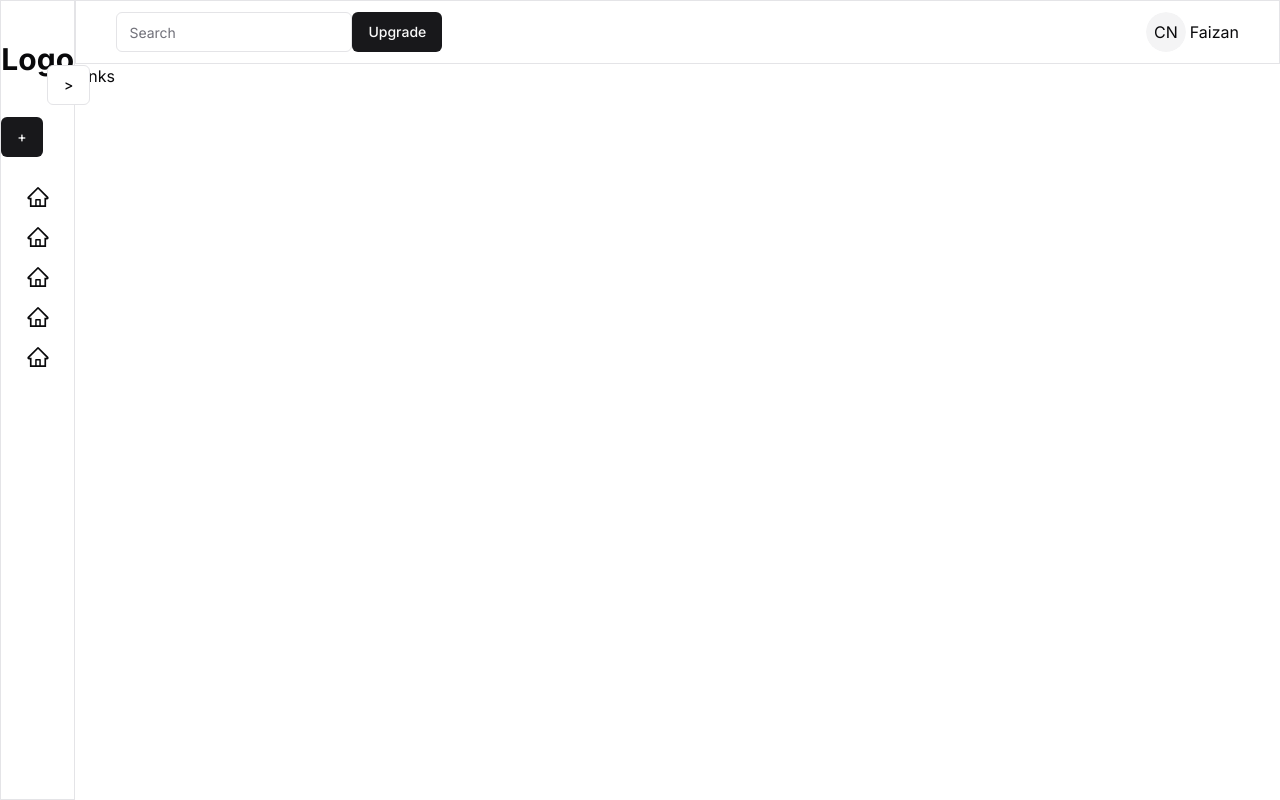
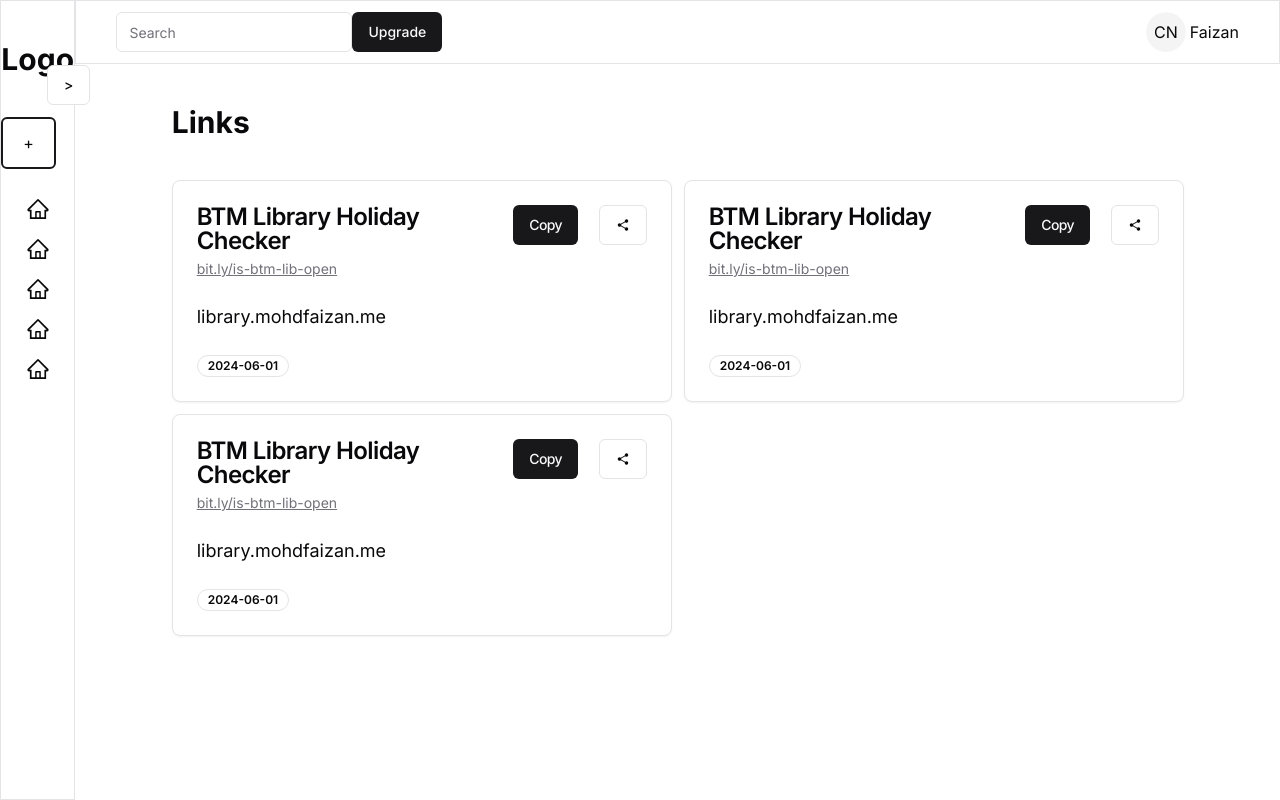
Before and after one commit to mohdfaizan5/url-shortner-nextjs, a Next.js app: page /links in a window 1280 px wide. Built offline with nearby package versions, Linux system fonts and the light colour scheme.

Commit message:
/link page styling created

```diff
--- a/src/app/(main)/layout.tsx
+++ b/src/app/(main)/layout.tsx
@@ -19,7 +19,7 @@
   return (
     <div className="flex justify-between md:w-screen">
       <SideBar />
-      <div className="w-full ">
+      <div className="w-full flex flex-col items-center">
         <header className="border px-10 flex justify-between items-center border-b h-16 w-full">
           <div className="flex items-center">
             <Input placeholder="Search" />
--- a/src/app/(main)/links/create/page.tsx
+++ b/src/app/(main)/links/create/page.tsx
@@ -6,15 +6,15 @@
 
 const page = () => {
   return (
-    <div className="p-10 flex flex-col mx-auto gap-2 items-start">
+    <div className="p-10 flex flex-col  mx-auto gap-4 items-start">
       <h1>Create new</h1>
       <div>
         <p>Destination</p>
-        <Input placeholder="https://example.com/my-long-url" />
+        <Input className="w-96" placeholder="https://example.com/my-long-url" />
       </div>
       <h2>Ways to short</h2>
       <div className="flex items-end w-96">
-        <Input disabled placeholder="bit.ly/" />
+        <Input disabled value="bit.ly/" />
         <div>
           <span className="text-sm"> Custom back half (optional)</span>
           <Input className="w-56" />
@@ -25,7 +25,7 @@
         <Label htmlFor="qr-code">QR Code</Label>
       </div>
 
-      <Button>Generate</Button>
+      <Button className="w-96">Generate</Button>
     </div>
   );
 };
--- a/src/app/(main)/links/page.tsx
+++ b/src/app/(main)/links/page.tsx
@@ -1,9 +1,70 @@
-import React from 'react'
+import React from "react";
+import {
+  Card,
+  CardContent,
+  CardDescription,
+  CardFooter,
+  CardHeader,
+  CardTitle,
+} from "@/components/ui/card";
+import { Button } from "@/components/ui/button";
+import { IoShareSocial } from "react-icons/io5";
+import { Badge } from "@/components/ui/badge"
 
 const page = () => {
   return (
-    <div>Links</div>
-  )
-}
+    <div className="p-10">
+      <h1 className="mb-10">Links</h1>
+      <section className="md:grid grid-cols-2 gap-3">
+        <EachLink
+          title={"BTM Library Holiday Checker"}
+          shortURL={"bit.ly/is-btm-lib-open"}
+          sourceURL={"library.mohdfaizan.me"}
+          createDate={"2024-06-01"}
+        />
+        <EachLink
+          title={"BTM Library Holiday Checker"}
+          shortURL={"bit.ly/is-btm-lib-open"}
+          sourceURL={"library.mohdfaizan.me"}
+          createDate={"2024-06-01"}
+        />
+        <EachLink
+          title={"BTM Library Holiday Checker"}
+          shortURL={"bit.ly/is-btm-lib-open"}
+          sourceURL={"library.mohdfaizan.me"}
+          createDate={"2024-06-01"}
+        />
+      </section>
+    </div>
+  );
+};
 
-export default page
+const EachLink = ({ title, shortURL, sourceURL, createDate }: any) => {
+  return (
+    <Card className="md:w-[500px]">
+      <CardHeader>
+        <CardTitle className="flex justify-between">
+          <span className="w-8/12">{title}</span>
+          <>
+            <Button>Copy</Button>
+            <Button variant={"outline"} className="ml-1">
+              <IoShareSocial />
+            </Button>
+          </>
+        </CardTitle>
+        <CardDescription>
+          <a className="underline" href={shortURL}>{shortURL}</a>
+        </CardDescription>
+      </CardHeader>
+      <CardContent>
+        <p>{sourceURL}</p>
+      </CardContent>
+      <CardFooter>
+        {/* <p className="">{createDate}</p> */}
+        <Badge variant="outline">{createDate}</Badge>
+      </CardFooter>
+    </Card>
+  );
+};
+
+export default page;
--- /dev/null
+++ b/src/app/(main)/qr-code/create/page.tsx
@@ -0,0 +1,38 @@
+import { Button } from "@/components/ui/button";
+import { Input } from "@/components/ui/input";
+import React from "react";
+import { Switch } from "@/components/ui/switch";
+import { Label } from "@/components/ui/label";
+import Image from "next/image";
+
+const page = () => {
+  return (
+    <div className="flex items-center">
+      <div className="p-10 flex flex-col  mx-auto gap-4 items-start">
+        <h1>Create new QR code</h1>
+        <div>
+          <p>Destination Url</p>
+          <Input
+            className="w-96"
+            placeholder="https://example.com/my-long-url"
+          />
+        </div>
+        <h2>Ways to short</h2>
+        <div className="flex items-end w-96">
+          <Input disabled value="bit.ly/" />
+          <div>
+            <span className="text-sm"> Custom back half (optional)</span>
+            <Input className="w-56" />
+          </div>
+        </div>
+
+        <Button className="w-96">Generate</Button>
+      </div>
+      <section>
+        <Image width={180} height={180} alt="" src={"/qr-example.svg"}/>
+      </section>
+    </div>
+  );
+};
+
+export default page;
--- a/src/components/SideBar.tsx
+++ b/src/components/SideBar.tsx
@@ -10,13 +10,14 @@
   DropdownMenuSeparator,
   DropdownMenuTrigger,
 } from "@/components/ui/dropdown-menu";
+import Link from "next/link";
 
 const routes = [
-  { title: "Home" },
-  { title: "Links" },
-  { title: "QR code" },
-  { title: "Analytics" },
-  { title: "Settings" },
+  { title: "Home", route: "/home" },
+  { title: "Links", route: "/links" },
+  { title: "QR code", route: "/qr-code" },
+  { title: "Analytics", route: "/analytics" },
+  { title: "Settings", route: "/settings" },
 ];
 
 const SideBar = () => {
@@ -37,22 +38,28 @@
       <div>
         <h2 className="text-3xl font-bold mb-10">Logo</h2>
         <DropdownMenu>
-          <DropdownMenuTrigger>
-            <Button className="mb-5">{isNavOpen ? "Create New" : "+"}</Button>
+          <DropdownMenuTrigger className="mb-5  rounded-md border-2 px-5 border-primary py-3">
+            {isNavOpen ? "Create New" : "+"}
           </DropdownMenuTrigger>
           <DropdownMenuContent
             className={`p-3 ${isNavOpen ? " ml-64" : " ml-20 "}`}
           >
             {/* <DropdownMenuLabel>My Account</DropdownMenuLabel> */}
             {/* <DropdownMenuSeparator /> */}
-            <DropdownMenuItem>Link</DropdownMenuItem>
-            <DropdownMenuItem>QR code</DropdownMenuItem>
+            <DropdownMenuItem>
+              <Link href={"/links/create"}>Link</Link>
+            </DropdownMenuItem>
+            <DropdownMenuItem>
+              <Link href={"/qr-code/create"}>QR code</Link>
+            </DropdownMenuItem>
           </DropdownMenuContent>
         </DropdownMenu>
       </div>
       <nav className="flex flex-col">
         {routes.map((route) => (
-          <EachRouteDiv isOpen={isNavOpen}>{route.title}</EachRouteDiv>
+          <EachRouteDiv isOpen={isNavOpen} route={route.route}>
+            {route.title}
+          </EachRouteDiv>
         ))}
       </nav>
     </aside>
@@ -61,11 +68,13 @@
 
 export default SideBar;
 
-export const EachRouteDiv = ({ children, isOpen }: any) => {
+export const EachRouteDiv = ({ children, isOpen, route }: any) => {
   return (
-    <div className="text-lg gap-2 flex items-center font-medium hover:bg-blue-200 px-2 py-2 rounded-md w-[100%]">
-      <AiOutlineHome size={24} />
-      {isOpen ? <p className="">{children}</p> : ""}
-    </div>
+    <Link href={route}>
+      <div className="text-lg gap-2 flex items-center font-medium hover:bg-primary hover:text-white px-2 py-2 rounded-md w-[100%]">
+        <AiOutlineHome size={24} />
+        {isOpen ? <p className="">{children}</p> : ""}
+      </div>
+    </Link>
   );
 };
--- /dev/null
+++ b/src/components/ui/badge.tsx
@@ -0,0 +1,36 @@
+import * as React from "react"
+import { cva, type VariantProps } from "class-variance-authority"
+
+import { cn } from "@/lib/utils"
+
+const badgeVariants = cva(
+  "inline-flex items-center rounded-full border px-2.5 py-0.5 text-xs font-semibold transition-colors focus:outline-none focus:ring-2 focus:ring-ring focus:ring-offset-2",
+  {
+    variants: {
+      variant: {
+        default:
+          "border-transparent bg-primary text-primary-foreground hover:bg-primary/80",
+        secondary:
+          "border-transparent bg-secondary text-secondary-foreground hover:bg-secondary/80",
+        destructive:
+          "border-transparent bg-destructive text-destructive-foreground hover:bg-destructive/80",
+        outline: "text-foreground",
+      },
+    },
+    defaultVariants: {
+      variant: "default",
+    },
+  }
+)
+
+export interface BadgeProps
+  extends React.HTMLAttributes<HTMLDivElement>,
+    VariantProps<typeof badgeVariants> {}
+
+function Badge({ className, variant, ...props }: BadgeProps) {
+  return (
+    <div className={cn(badgeVariants({ variant }), className)} {...props} />
+  )
+}
+
+export { Badge, badgeVariants }
--- /dev/null
+++ b/src/components/ui/card.tsx
@@ -0,0 +1,79 @@
+import * as React from "react"
+
+import { cn } from "@/lib/utils"
+
+const Card = React.forwardRef<
+  HTMLDivElement,
+  React.HTMLAttributes<HTMLDivElement>
+>(({ className, ...props }, ref) => (
+  <div
+    ref={ref}
+    className={cn(
+      "rounded-lg border bg-card text-card-foreground shadow-sm",
+      className
+    )}
+    {...props}
+  />
+))
+Card.displayName = "Card"
+
+const CardHeader = React.forwardRef<
+  HTMLDivElement,
+  React.HTMLAttributes<HTMLDivElement>
+>(({ className, ...props }, ref) => (
+  <div
+    ref={ref}
+    className={cn("flex flex-col space-y-1.5 p-6", className)}
+    {...props}
+  />
+))
+CardHeader.displayName = "CardHeader"
+
+const CardTitle = React.forwardRef<
+  HTMLParagraphElement,
+  React.HTMLAttributes<HTMLHeadingElement>
+>(({ className, ...props }, ref) => (
+  <h3
+    ref={ref}
+    className={cn(
+      "text-2xl font-semibold leading-none tracking-tight",
+      className
+    )}
+    {...props}
+  />
+))
+CardTitle.displayName = "CardTitle"
+
+const CardDescription = React.forwardRef<
+  HTMLParagraphElement,
+  React.HTMLAttributes<HTMLParagraphElement>
+>(({ className, ...props }, ref) => (
+  <p
+    ref={ref}
+    className={cn("text-sm text-muted-foreground", className)}
+    {...props}
+  />
+))
+CardDescription.displayName = "CardDescription"
+
+const CardContent = React.forwardRef<
+  HTMLDivElement,
+  React.HTMLAttributes<HTMLDivElement>
+>(({ className, ...props }, ref) => (
+  <div ref={ref} className={cn("p-6 pt-0", className)} {...props} />
+))
+CardContent.displayName = "CardContent"
+
+const CardFooter = React.forwardRef<
+  HTMLDivElement,
+  React.HTMLAttributes<HTMLDivElement>
+>(({ className, ...props }, ref) => (
+  <div
+    ref={ref}
+    className={cn("flex items-center p-6 pt-0", className)}
+    {...props}
+  />
+))
+CardFooter.displayName = "CardFooter"
+
+export { Card, CardHeader, CardFooter, CardTitle, CardDescription, CardContent }
```
Also changed, not shown: public/qr-example.svg (added).
